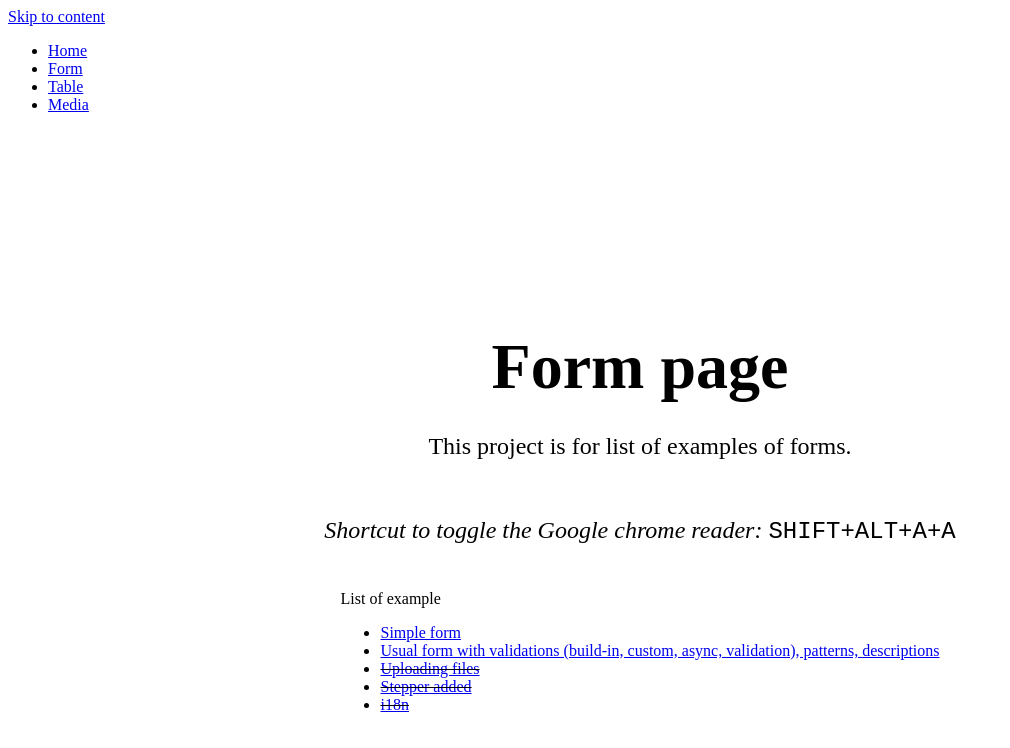
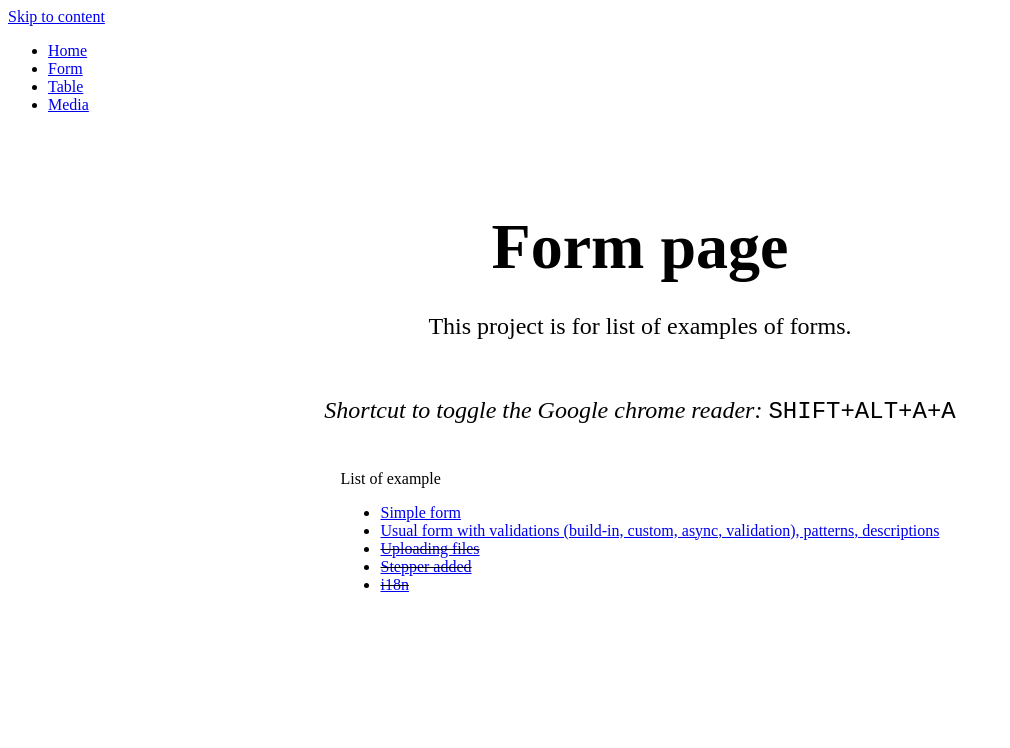
Before and after one commit to kembek/formik-nextjs-playground, a Next.js app: page /form-page in a window 1280 px wide. Shown: the top 748 px of the page, without its empty margins (0-1010 px from the left). Built offline with nearby package versions, Linux system fonts and the light colour scheme.

Commit message:
refactor: components and form pages were updated

```diff
--- a/pages/form-page/index.tsx
+++ b/pages/form-page/index.tsx
@@ -1,5 +1,6 @@
 import Head from 'next/head';
 import Link from 'next/link';
+import { Main } from '../../layout';
 
 import styles from '../../styles/Home.module.css';
 
@@ -7,12 +8,12 @@ const PARENT_PATH = '/form-page';
 
 export default function FormPage() {
   return (
-    <div className={styles.container}>
+    <div className="container">
       <Head>
         <title>Form page</title>
       </Head>
 
-      <main id="content" className={styles.main}>
+      <Main className={styles.main}>
         <h1 className={styles.title}>Form page</h1>
         <p className={styles.description}>This project is for list of examples of forms.</p>
         <p className={styles.description}>
@@ -55,7 +56,7 @@ export default function FormPage() {
             </li>
           </ul>
         </div>
-      </main>
+      </Main>
     </div>
   );
 }
--- a/pages/form-page/simple-form/index.tsx
+++ b/pages/form-page/simple-form/index.tsx
@@ -13,7 +13,7 @@ const validationSchema = yup.object({
 
 export default function SimpleForm(): JSX.Element {
   return (
-    <main className="container">
+    <Main className="container">
       <Head>
         <title>Example of simple form</title>
       </Head>
@@ -58,6 +58,6 @@ export default function SimpleForm(): JSX.Element {
           )}
         </Formik>
       </section>
-    </main>
+    </Main>
   );
 }
--- a/pages/form-page/usual-form/index.tsx
+++ b/pages/form-page/usual-form/index.tsx
@@ -29,7 +29,7 @@ function generateId(): number {
 
 export default function UsualForm(): JSX.Element {
   return (
-    <main className="container">
+    <Main className="container">
       <Head>
         <title>Example of usual form</title>
       </Head>
@@ -140,6 +140,6 @@ export default function UsualForm(): JSX.Element {
           )}
         </Formik>
       </section>
-    </main>
+    </Main>
   );
 }
```
Also changed, not shown: components/Heading.tsx (+6 -5 lines), .eslintrc.js.
